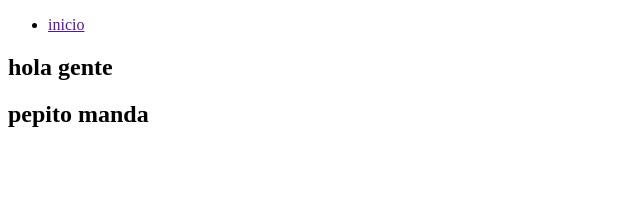
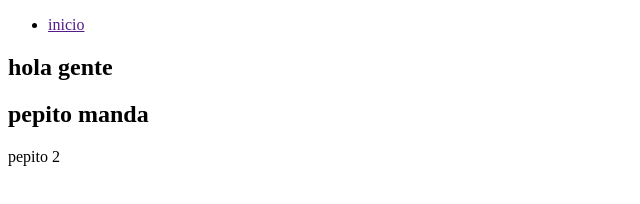
Before and after one commit to cardenasmaximiliano/pepito-shop, a plain HTML site: page index.html in a window 1280 px wide. Shown: the full height of the page, 0-640 px from the left. Drawn offline with Linux system fonts and the light colour scheme.

Commit message:
agregamos pepito2

```diff
--- a/index.html
+++ b/index.html
@@ -20,6 +20,7 @@
         <section>
             <h2>pepito manda</h2>
         </section>
+        <section>pepito 2 </section>
     </main>
 </body>
 </html>
```
